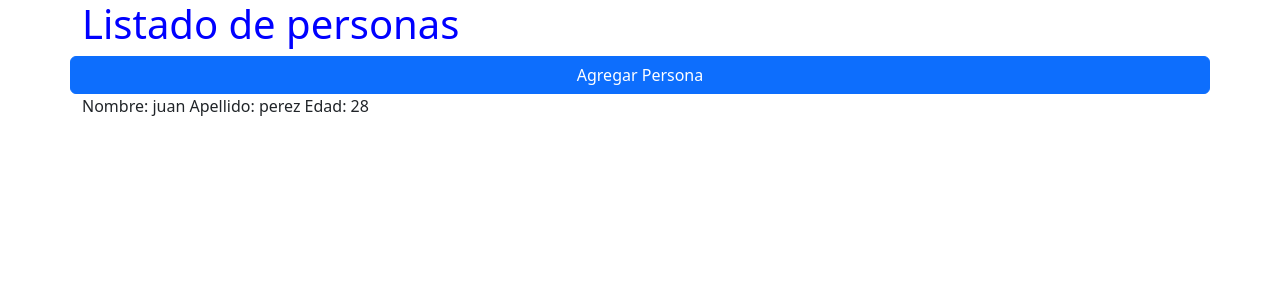
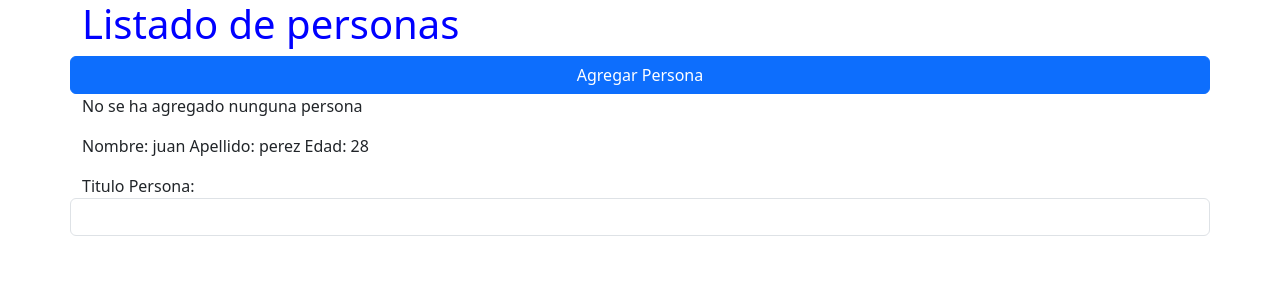
Before and after one commit to brayansanchez18/universidad-angular, an Angular app: page / in a window 1280 px wide. Shown: the top 300 px of the page. Built offline with nearby package versions, Linux system fonts and the light colour scheme.

Commit message:
event binding en angular

```diff
--- a/src/app/personas/personas.component.html
+++ b/src/app/personas/personas.component.html
@@ -4,7 +4,12 @@
   <div class="row">
     <div class="col"></div>
       <h1>Listado de personas</h1>
-      <button class="btn btn-primary" [disabled]="deshabilitar">Agregar Persona</button>
+      <button class="btn btn-primary" [disabled]="deshabilitar" (click)="agregarPersona()">Agregar Persona</button>
+      <p>{{ mensaje }}</p>
       <app-persona></app-persona>
+
+      <label>Titulo Persona:</label>
+      <input type="text" class="form-control" (input)="modificarTitulo($event)">
+      {{ titulo }}
   </div>
 </div>
--- a/src/app/personas/personas.component.ts
+++ b/src/app/personas/personas.component.ts
@@ -17,4 +17,14 @@ import { Component } from '@angular/core';
 
 export class PersonasComponent {
   deshabilitar = false;
+  mensaje = 'No se ha agregado nunguna persona';
+  titulo = '';
+
+  agregarPersona() {
+    this.mensaje = 'Persona agregada';
+  }
+
+  modificarTitulo(event: Event) {
+    this.titulo = (<HTMLInputElement>event.target).value;
+  }
 }
```
